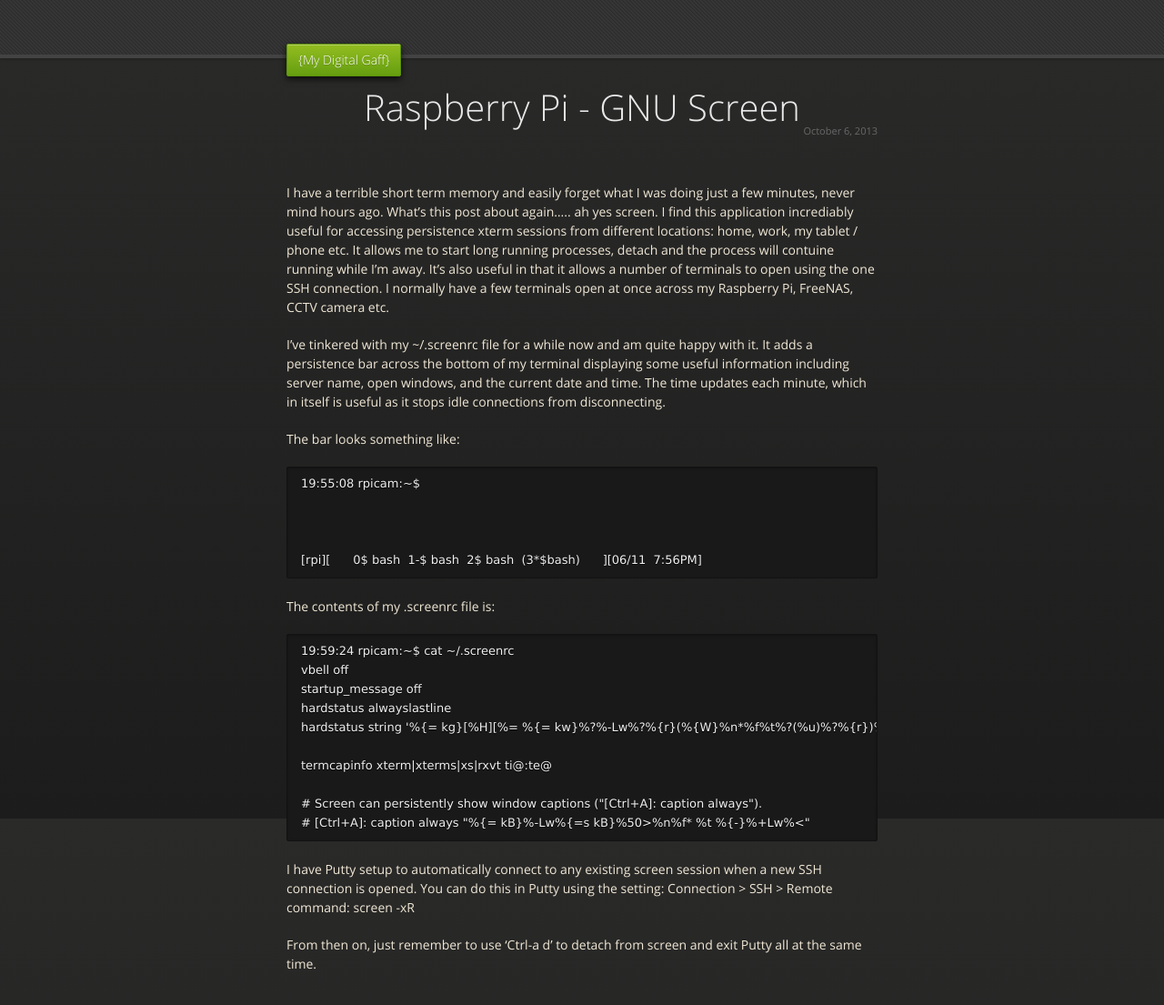
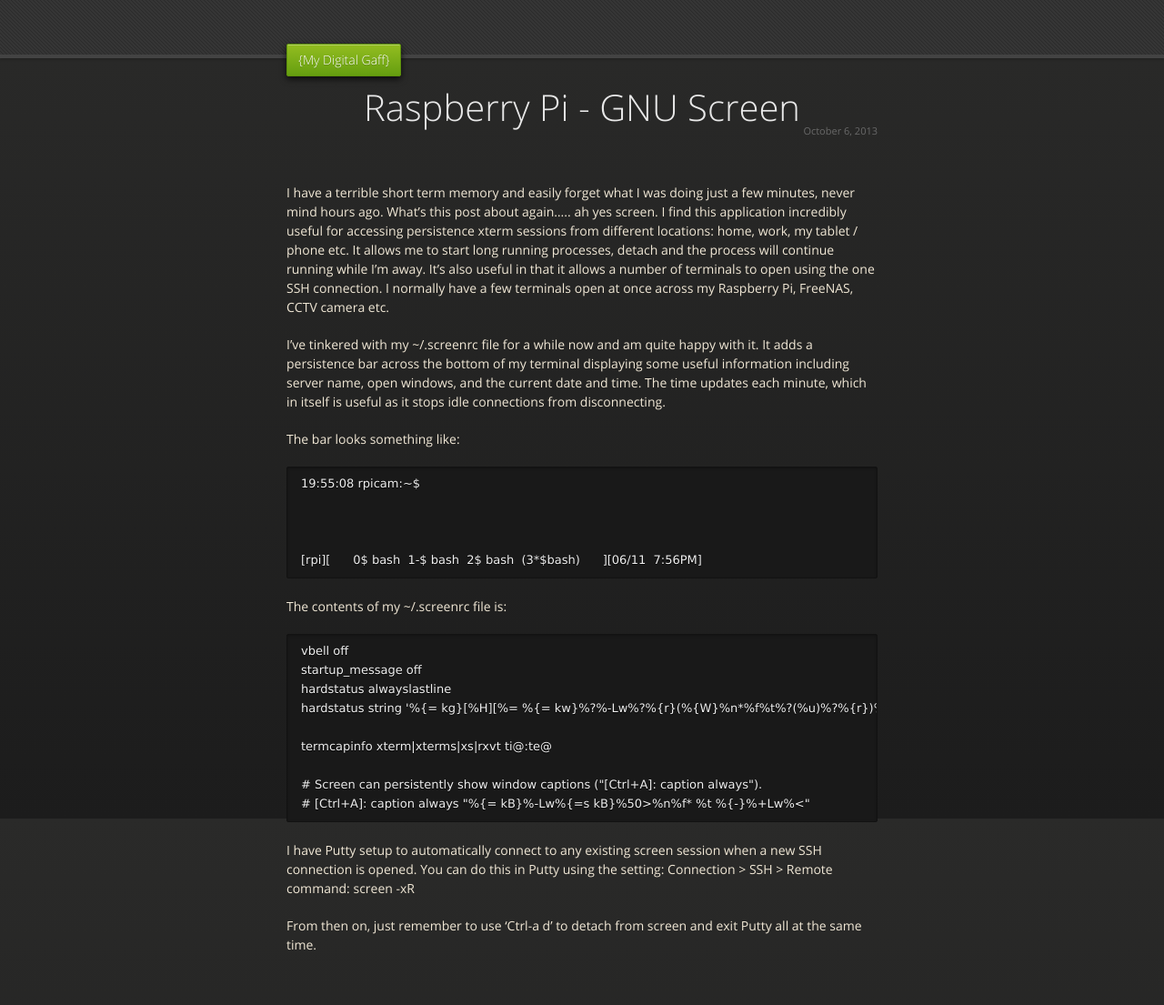
Before and after one commit to dmulligan/dmulligan.github.io, a Jekyll site: the page built from _posts/2013-10-06-Raspberry-Pi-GNU-Screen.md, in a window 1280 px wide and 1180 px high. Shown: the top 1105 px of the window at 91% size. Built offline with Jekyll 4.4.1, drawn with Linux system fonts in a browser that asks for light colours; nearby versions of some CDN libraries; Markdown is read by kramdown in place of the engine named in the settings.

Commit message:
Minor updates

```diff
--- a/_posts/2013-10-06-Raspberry-Pi-GNU-Screen.md
+++ b/_posts/2013-10-06-Raspberry-Pi-GNU-Screen.md
@@ -3,7 +3,7 @@
 title: Raspberry Pi - GNU Screen
 ---
 
-I have a terrible short term memory and easily forget what I was doing just a few minutes, never mind hours ago. What's this post about again..... ah yes screen. I find this application incrediably useful for accessing persistence xterm sessions from different locations: home, work, my tablet / phone etc. It allows me to start long running processes, detach and the process will contuine running while I'm away. It's also useful in that it allows a number of terminals to open using the one SSH connection. I normally have a few terminals open at once across my Raspberry Pi, FreeNAS, CCTV camera etc.
+I have a terrible short term memory and easily forget what I was doing just a few minutes, never mind hours ago. What's this post about again..... ah yes screen. I find this application incredibly useful for accessing persistence xterm sessions from different locations: home, work, my tablet / phone etc. It allows me to start long running processes, detach and the process will continue running while I'm away. It's also useful in that it allows a number of terminals to open using the one SSH connection. I normally have a few terminals open at once across my Raspberry Pi, FreeNAS, CCTV camera etc.
 
 I've tinkered with my ~/.screenrc file for a while now and am quite happy with it. It adds a persistence bar across the bottom of my terminal displaying some useful information including server name, open windows, and the current date and time. The time updates each minute, which in itself is useful as it stops idle connections from disconnecting.
 
@@ -16,9 +16,8 @@
 	[rpi][      0$ bash  1-$ bash  2$ bash  (3*$bash)      ][06/11  7:56PM]
 
 
-The contents of my .screenrc file is:
+The contents of my ~/.screenrc file is:
 
-	19:59:24 rpicam:~$ cat ~/.screenrc
 	vbell off
 	startup_message off
 	hardstatus alwayslastline
```
Also changed, not shown: _posts/2013-10-06-Raspberry-Pi-Megatools.md (+3 -2 lines), _posts/2013-10-06-Raspberry-Pi-Samba.md (+3 -4 lines).
